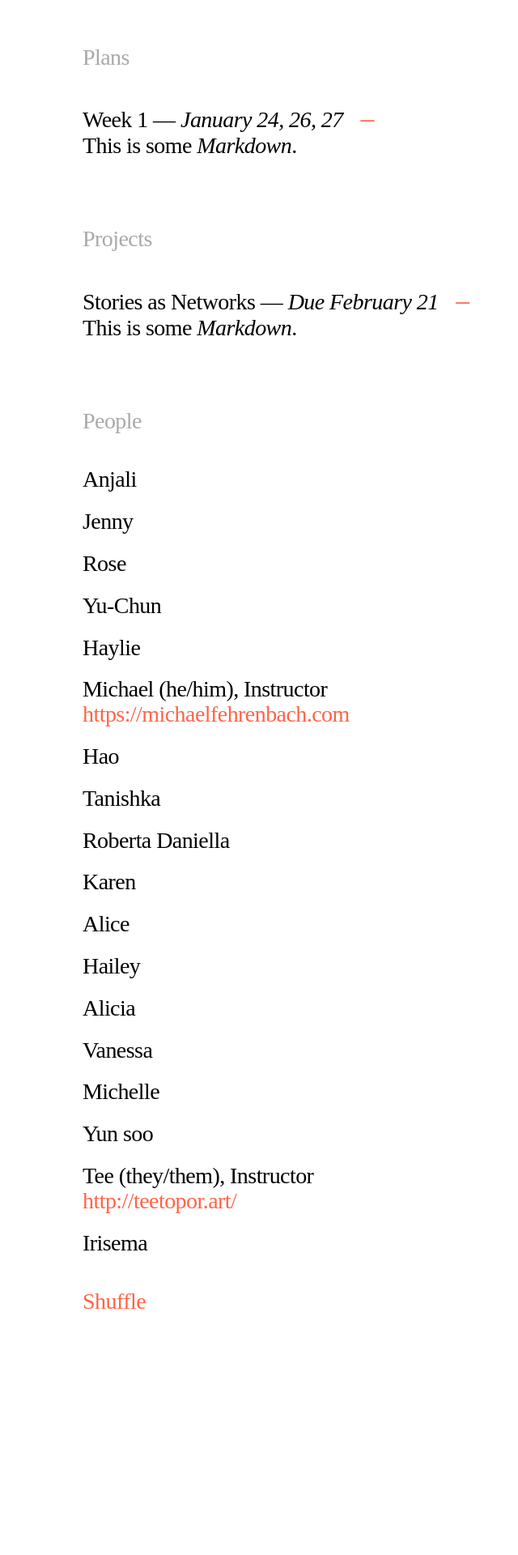
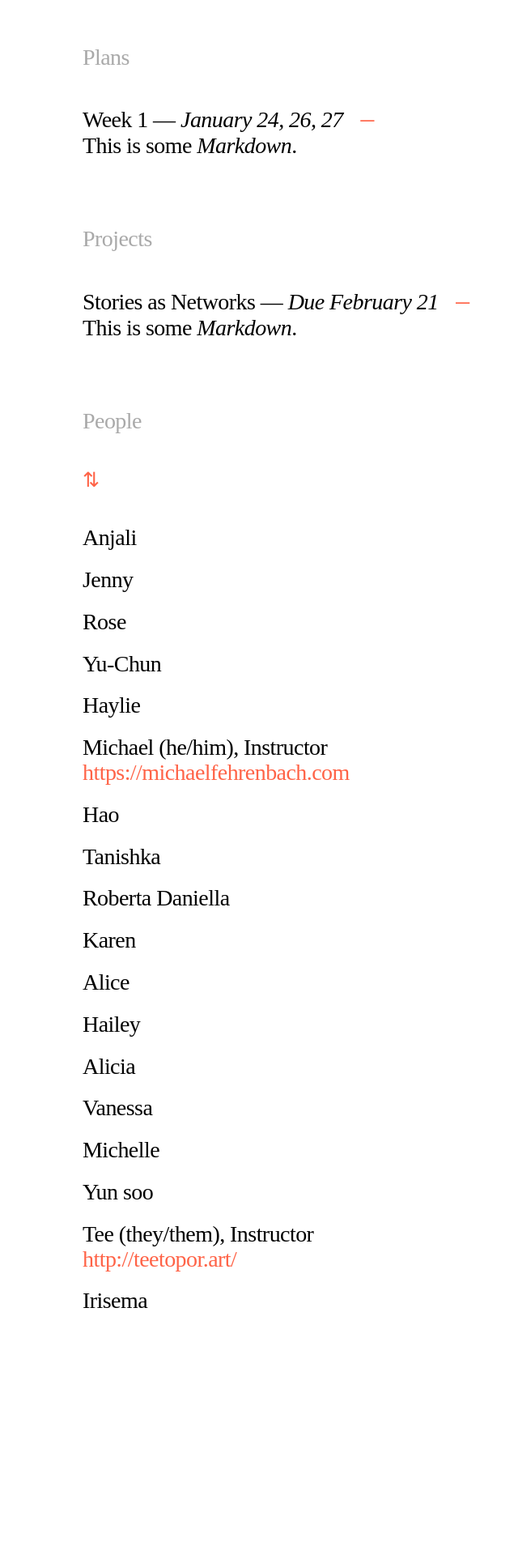
Before and after one commit to core-interaction-s23/core-interaction-s23.github.io, a Jekyll site: the page built from index.html, in a window 1280 px wide. Shown: the part 909-2829 px from the top of the page at 81% size, without its empty margins (68-708 px from the left). Built offline with Jekyll 4.4.1, drawn with Linux system fonts in a browser that asks for light colours.

Commit message:
Adjust shuffle button.

```diff
--- a/assets/styles/main.scss
+++ b/assets/styles/main.scss
@@ -35,8 +35,9 @@ body {
 a, button { color: var(--color--link) }
 
 button {
-	cursor:     pointer;
-	margin-top: var(--spacing);
+	cursor:        pointer;
+	font-size:     0.9em;
+	margin-bottom: var(--spacing);
 }
 
 p a {
--- a/index.html
+++ b/index.html
@@ -95,6 +95,9 @@ links:
 	</section>
 	<section>
 		<h2>People</h2>
+		<button>
+			<p>⇅</p>
+		</button>
 		<menu id="people">
 			{% assign people = site.data.people | sort: 'name' %}
 			{% for person in people %}
@@ -110,8 +113,5 @@ links:
 				</li>
 			{% endfor %}
 		</menu>
-		<button>
-			<p>Shuffle</p>
-		</button>
 	</section>
 </main>
```
